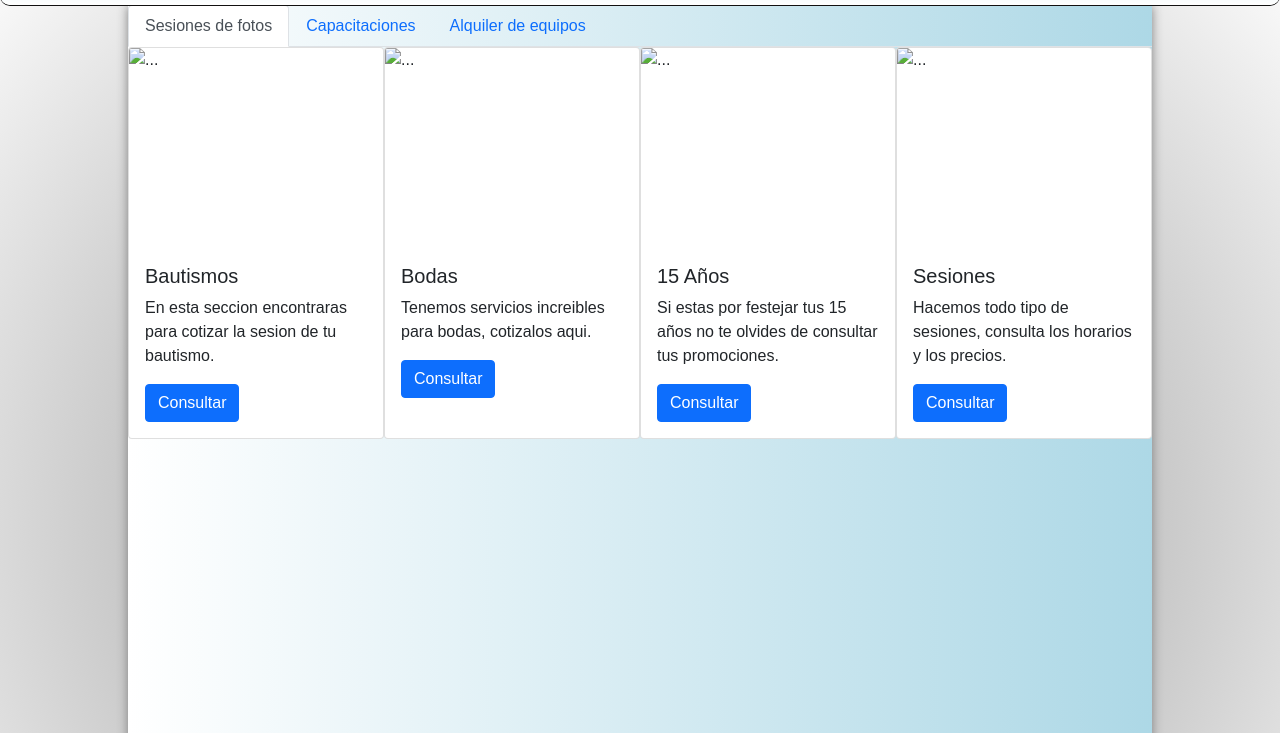
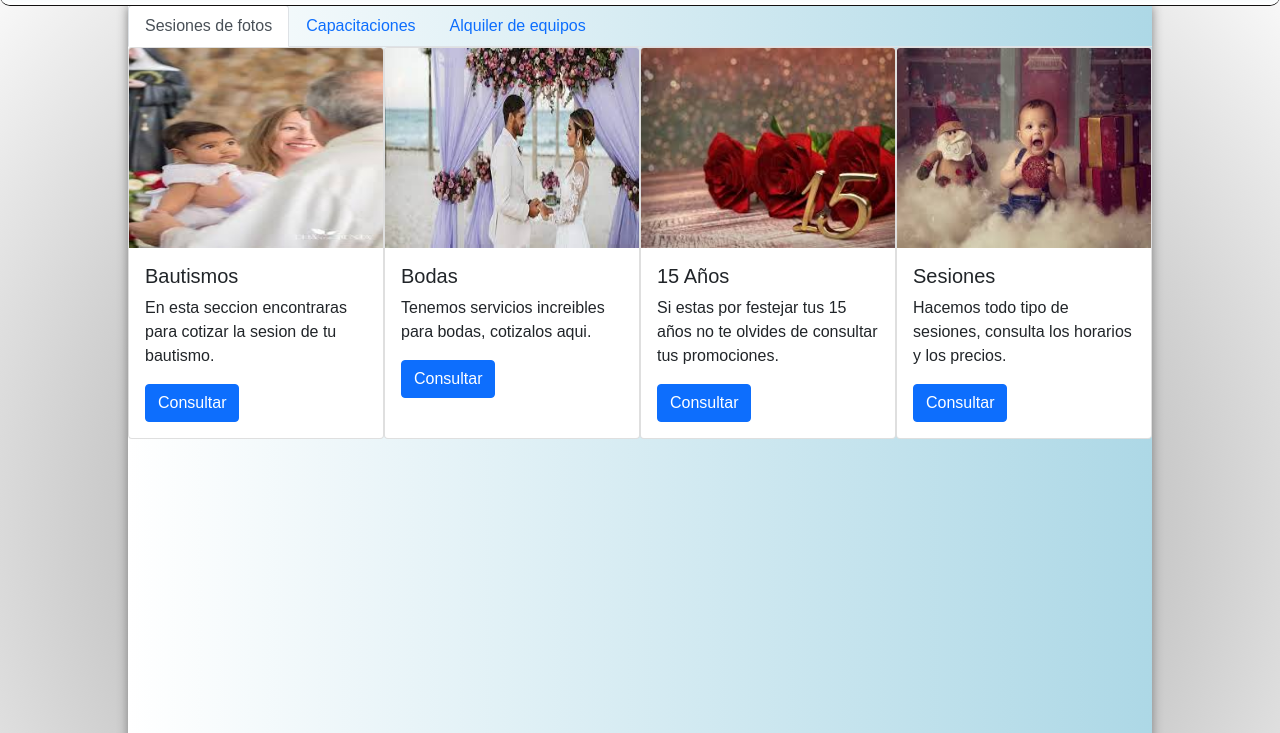
Before and after one commit to rodal95/proyecto-coder2, a plain HTML site: page pages/tiend.html in a window 1280 px wide. Shown: the part 67-800 px from the top of the page. Drawn offline with nearby package versions, Linux system fonts and the light colour scheme; the site is published under a folder, as on GitHub Pages, so addresses that start at the root find nothing.

Commit message:
correcciones

```diff
--- a/pages/tiend.html
+++ b/pages/tiend.html
@@ -75,7 +75,7 @@
                   <div class="tab-content" id="myTabContent">
                     <div class="tab-pane fade show active" id="home" role="tabpanel" aria-labelledby="home-tab">
                         <div class="card" style="width: 18rem;">
-                            <img src="/assets/fotobautismo1.jpg" class="card-img-top" alt="...">
+                            <img src="../assets/fotobautismo1.jpg" class="card-img-top" alt="...">
                             <div class="card-body">
                               <h5 class="card-title">Bautismos</h5>
                               <p class="card-text">En esta seccion encontraras para cotizar la sesion de tu bautismo.</p>
@@ -83,7 +83,7 @@
                             </div>
                         </div>
                         <div class="card" style="width: 18rem;">
-                            <img src="/assets/boda3.jpg" class="card-img-top" alt="...">
+                            <img src="../assets/boda3.jpg" class="card-img-top" alt="...">
                             <div class="card-body">
                               <h5 class="card-title">Bodas</h5>
                               <p class="card-text">Tenemos servicios increibles para bodas, cotizalos aqui.</p>
@@ -91,7 +91,7 @@
                             </div>
                         </div>
                         <div class="card" style="width: 18rem;">
-                            <img src="/assets/foto152.jpg" class="card-img-top" alt="...">
+                            <img src="../assets/foto152.jpg" class="card-img-top" alt="...">
                             <div class="card-body">
                               <h5 class="card-title">15 Años</h5>
                               <p class="card-text">Si estas por festejar tus 15 años no te olvides de consultar tus promociones.</p>
@@ -99,7 +99,7 @@
                             </div>
                         </div>
                           <div class="card" style="width: 18rem;">
-                            <img src="/assets/sesionfoto3.jpg" class="card-img-top" alt="...">
+                            <img src="../assets/sesionfoto3.jpg" class="card-img-top" alt="...">
                             <div class="card-body">
                               <h5 class="card-title">Sesiones</h5>
                               <p class="card-text">Hacemos todo tipo de sesiones, consulta los horarios y los precios.</p>
```
Also changed, not shown: index.html (+1 -1 lines).
